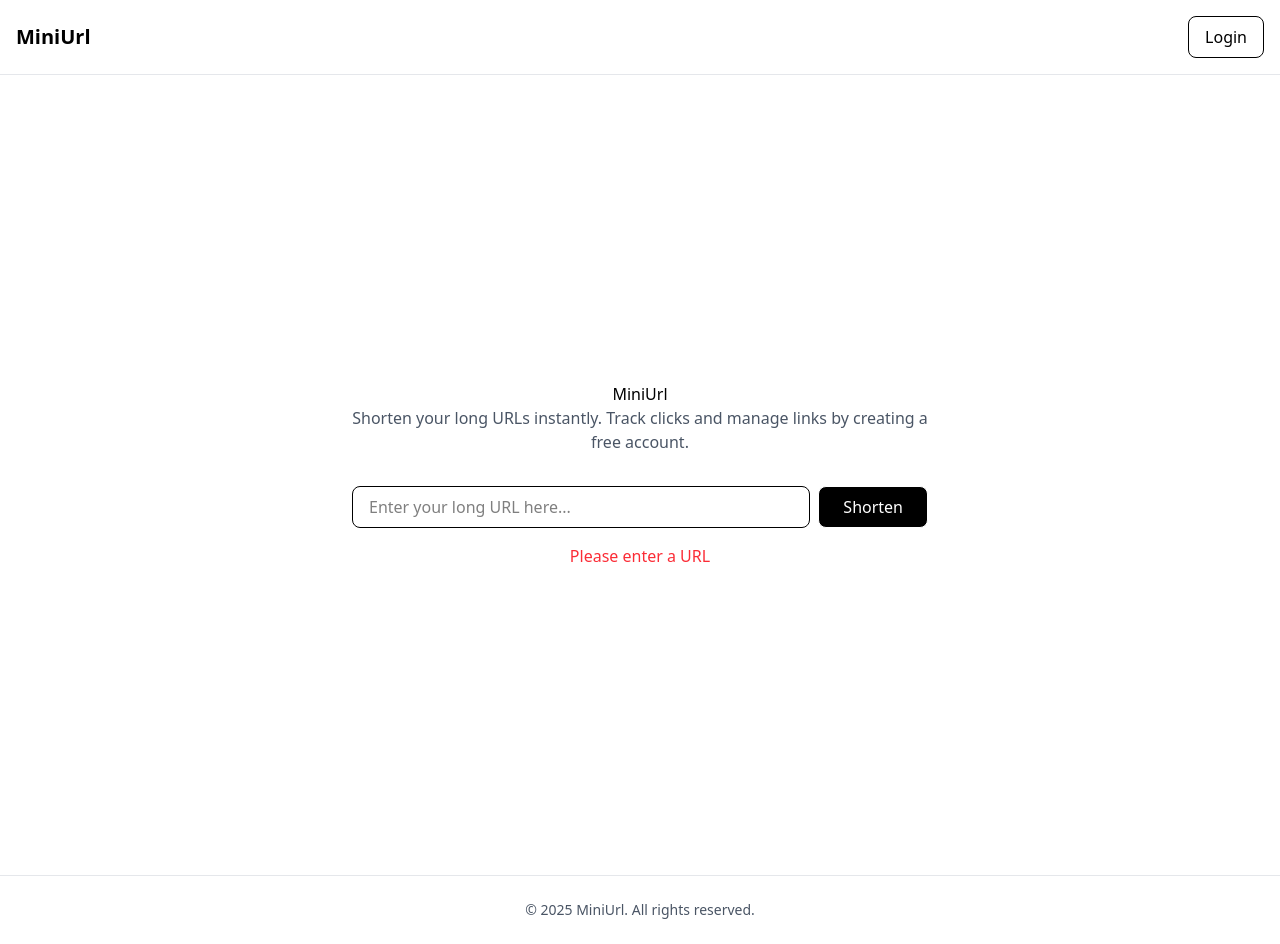
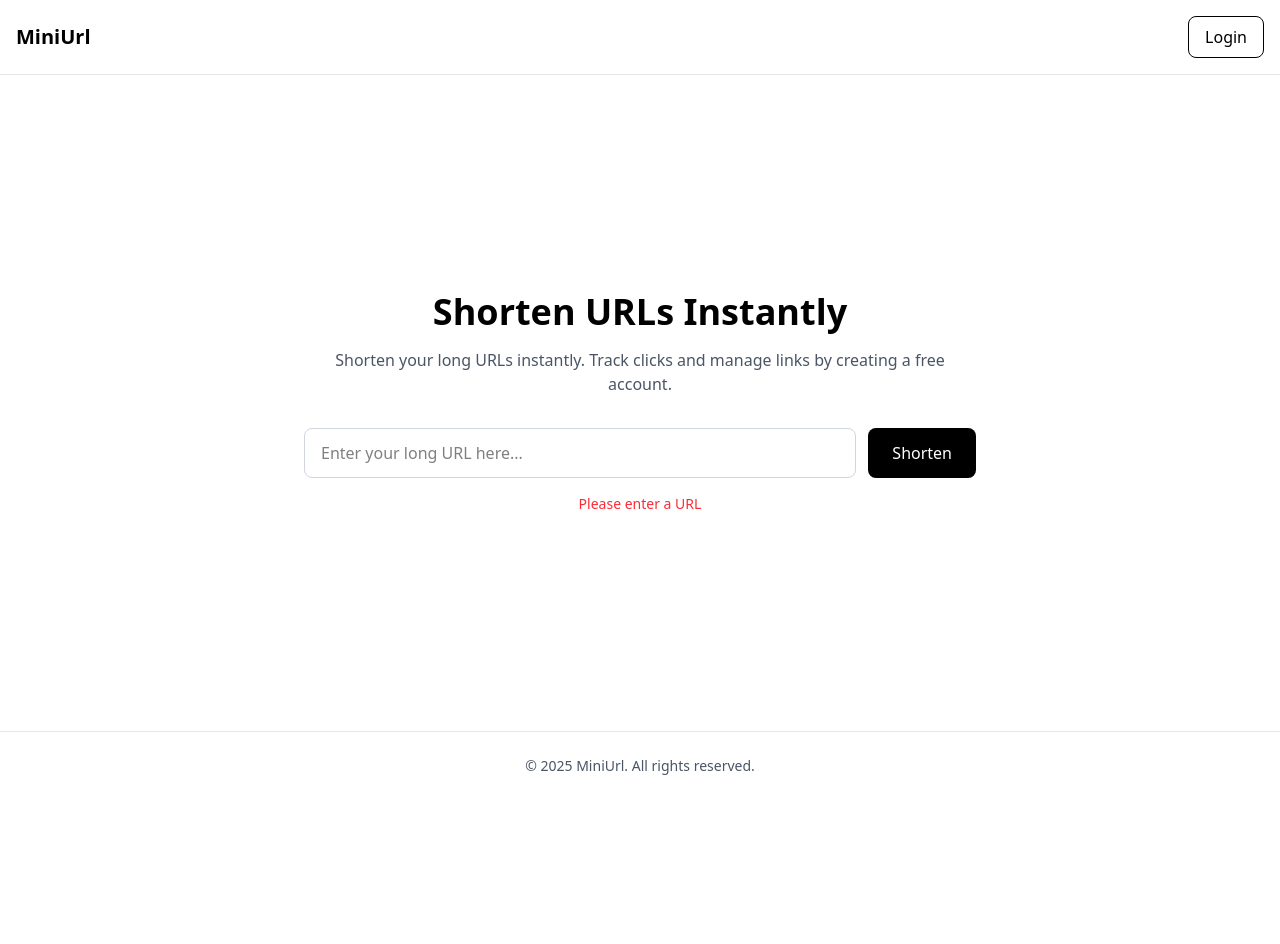
Before and after one commit to dhiraj2105/miniurl-frontend, a Next.js app: page / in a window 1280 px wide. Both pictures are taken after a click on the button "Shorten". After the commit the page ends 800 px from the top, so only its background shows below. Built offline with nearby package versions, Linux system fonts and the light colour scheme; no server answers.

Commit message:
UI updates

```diff
--- a/src/app/page.tsx
+++ b/src/app/page.tsx
@@ -3,11 +3,22 @@
 import { shortenUrl } from "@/lib/url";
 import { useState } from "react";
 
+/* ---------- Type Guards ---------- */
+interface AxiosLikeError {
+  response?: {
+    status?: number;
+  };
+}
+
+function isAxiosLikeError(error: unknown): error is AxiosLikeError {
+  return typeof error === "object" && error !== null && "response" in error;
+}
+
 export default function HomePage() {
-  const [url, setUrl] = useState("");
-  const [shortUrl, setShortUrl] = useState("");
-  const [error, setError] = useState("");
-  const [loading, setLoading] = useState(false);
+  const [url, setUrl] = useState<string>("");
+  const [shortUrl, setShortUrl] = useState<string>("");
+  const [error, setError] = useState<string>("");
+  const [loading, setLoading] = useState<boolean>(false);
 
   const handleShorten = async () => {
     setError("");
@@ -21,16 +32,12 @@ export default function HomePage() {
     try {
       setLoading(true);
       const data = await shortenUrl(url);
-      console.log("DATA-> ", data);
-
-      setShortUrl(`${data.shortUrl}`);
-    } catch (err: any) {
-      if (err.response?.status === 429) {
+      setShortUrl(data.shortUrl);
+    } catch (err: unknown) {
+      if (isAxiosLikeError(err) && err.response?.status === 429) {
         setError("Anonymous users can shorten only 1 URL");
-        console.log(err);
       } else {
-        setError("Something went wrong. Try agin.");
-        console.log(err);
+        setError("Something went wrong. Try again.");
       }
     } finally {
       setLoading(false);
@@ -38,47 +45,56 @@ export default function HomePage() {
   };
 
   return (
-    <main className="flex flex-col min-h-screen items-center justify-center px-4">
-      <h1>MiniUrl</h1>
-      <p className="text-gray-600 mb-8 text-center max-w-xl">
+    <div className="flex flex-1 items-center justify-center bg-white text-black px-4">
+      <main className="flex flex-1 items-center justify-center px-4">
+        <div className="w-full max-w-2xl text-center">
+          <h2 className="text-3xl sm:text-4xl font-bold mb-4">
+            Shorten URLs Instantly
+          </h2>
+
+          <p className="text-gray-600 mb-8">
             Shorten your long URLs instantly. Track clicks and manage links by
             creating a free account.
           </p>
 
-      <div className="w-full max-w-xl flex gap-2">
+          <div className="flex flex-col sm:flex-row gap-3">
             <input
               type="text"
               placeholder="Enter your long URL here..."
-          className="flex-1 border rounded-lg px-4 py-2"
+              className="flex-1 border border-gray-300 rounded-lg px-4 py-3
+              focus:outline-none focus:ring-2 focus:ring-black"
               value={url}
               onChange={(e) => setUrl(e.target.value)}
             />
+
             <button
               onClick={handleShorten}
               disabled={loading}
-          className="bg-black text-white px-6
-         py-2 rounded-lg hover:bg-gray-800
-         disabled:opacity-50 cursor-pointer border"
+              className="bg-black text-white px-6 py-3 rounded-lg
+              hover:bg-gray-800 transition
+              disabled:opacity-50 disabled:cursor-not-allowed"
             >
               {loading ? "Shortening..." : "Shorten"}
             </button>
           </div>
 
-      {error && <p className="text-red-500 mt-4">{error}</p>}
+          {error && <p className="text-red-500 mt-4 text-sm">{error}</p>}
 
           {shortUrl && (
-        <div className="mt-6 bg-gray-100 px-3 py-4 rounded-lg">
-          <p className="text-sm text-gray-600">Your shortened URL</p>
+            <div className="mt-6 border border-gray-200 bg-gray-50 px-4 py-4 rounded-lg">
+              <p className="text-sm text-gray-600 mb-1">Your shortened URL</p>
               <a
                 href={shortUrl}
                 target="_blank"
-            className="
-          text-blue-600 font-medium"
+                rel="noopener noreferrer"
+                className="text-black font-medium underline break-all"
               >
                 {shortUrl}
               </a>
             </div>
           )}
+        </div>
       </main>
+    </div>
   );
 }
```
Lines whose indentation alone changed are shown as unchanged.
